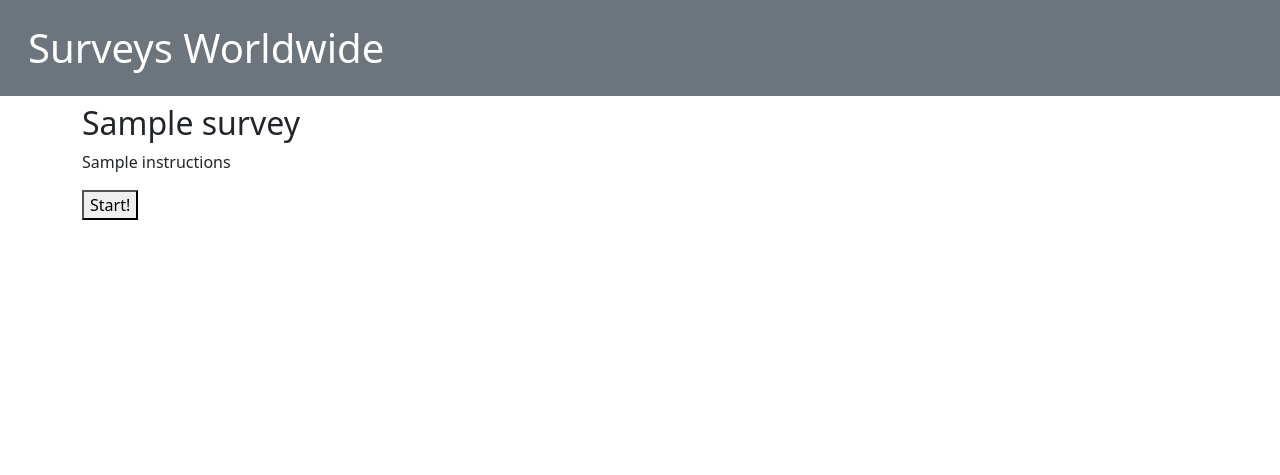
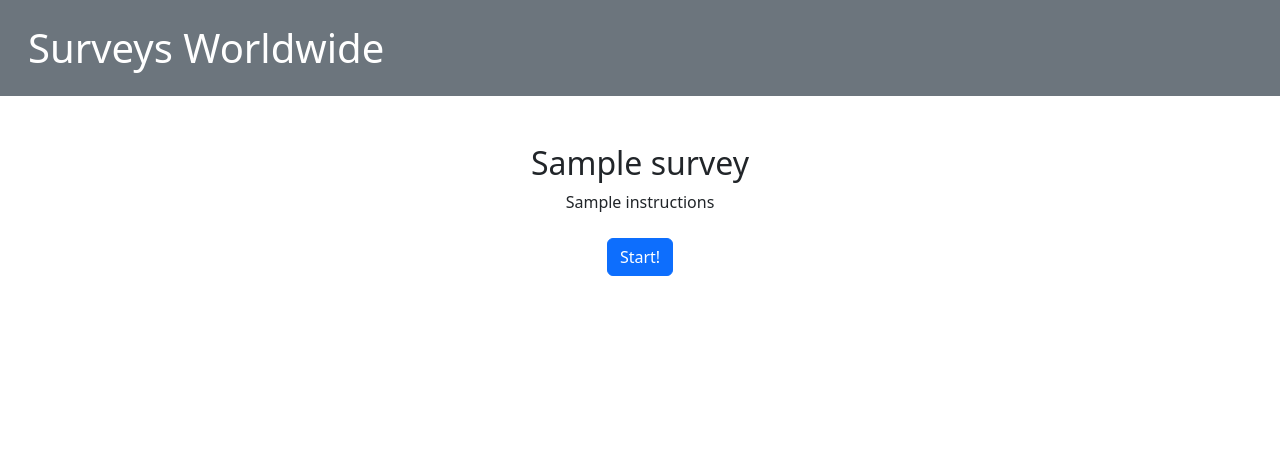
Before and after one commit to nathanrydel/flask-survey, a Flask app: template templates/survey_start.html in a window 1280 px wide. Shown: the top 475 px of the page. Run offline with Flask 3, Linux system fonts and the light colour scheme; the template is opened without the code that fills it: most values are stand-ins (such as "Sample title", 1, 10 or a date in 2020).

Commit message:
styled button and updated title

```diff
--- a/templates/survey_start.html
+++ b/templates/survey_start.html
@@ -1,7 +1,10 @@
 {% extends 'base.html' %}
+
+{% block title %} {{ survey.title }} {% endblock %}
+
 {% block content %}
 
-<div class="container">
+<div class="container mt-5 text-center">
   <h2> {{ survey.title }} </h2>
   <p>
     {{ survey.instructions}}
@@ -15,7 +18,7 @@
 <div class="container">
   <form action="/begin" method="POST">
     <input name="survey_key" type="hidden" value="{{ survey_key }}">
-    <button>Start!</button>
+    <button class="btn btn-primary mx-auto my-4 d-block">Start!</button>
   </form>
 </div>
 
```
